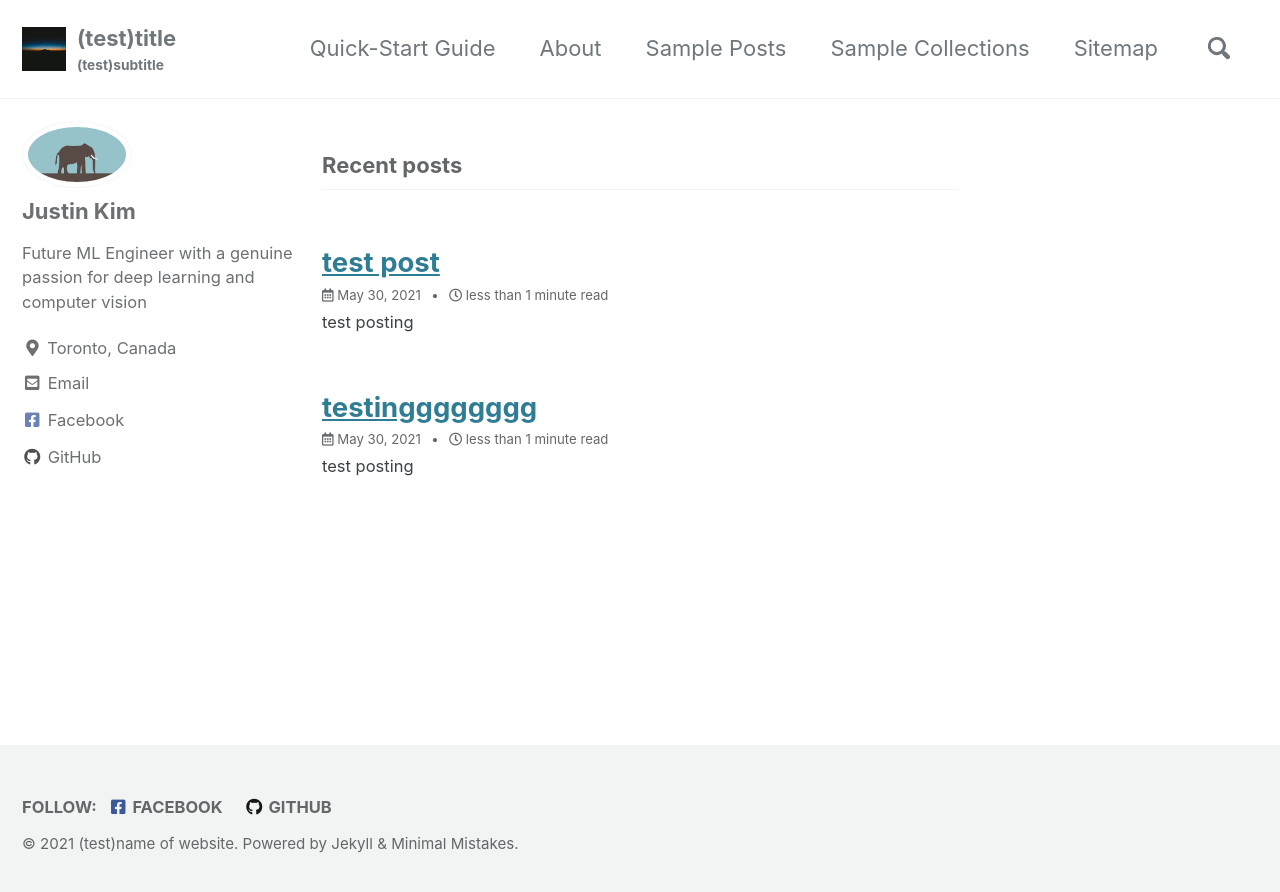
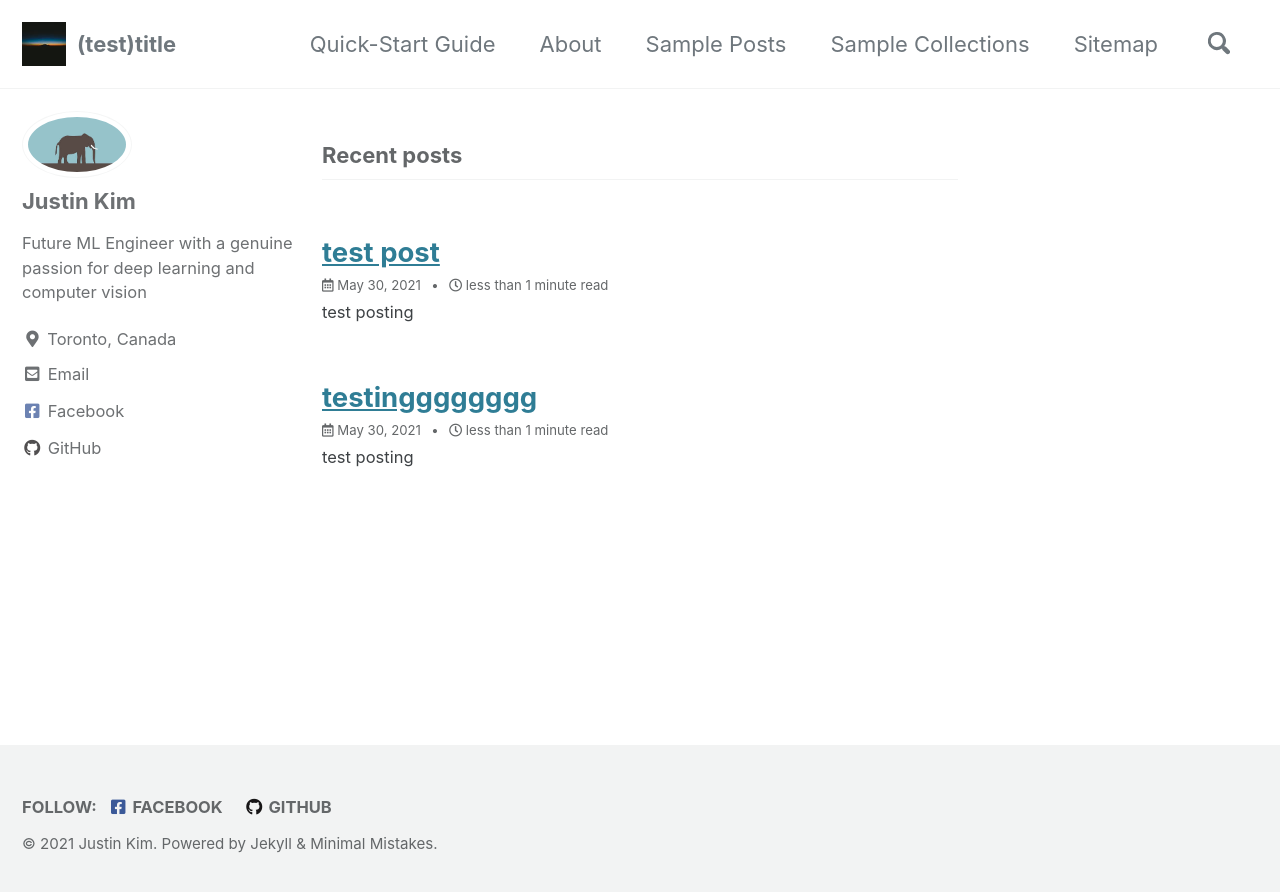
Before and after one commit to ijjustinKim/ijjustinKim.github.io, a Jekyll site: the page built from index.html, in a window 1280 px wide. Shown: the top 892 px of the page. Built offline with Jekyll 4.4.1, drawn with Linux system fonts in a browser that asks for light colours; cached includes are drawn as plain includes; the list of posts is cut into pages by our own code.

Commit message:
config setting

```diff
--- a/_config.yml
+++ b/_config.yml
@@ -18,8 +18,8 @@
 locale                   : "en"
 title                    : "(test)title"
 title_separator          : "-"
-subtitle                 : "(test)subtitle" # site tagline that appears below site title in masthead
-name                     : "(test)name of website"
+subtitle                 : # site tagline that appears below site title in masthead
+name                     : "Justin Kim"
 description              : "(test)description" ####### used for search engine optimizationi
 url                      : "https://ijjustinKim.github.io" # the base hostname & protocol for your site e.g. "https://mmistakes.github.io"
 baseurl                  : # the subpath of your site, e.g. "/blog"
@@ -90,7 +90,6 @@
   google:
     tracking_id          :
     anonymize_ip         : # true, false (default)
-
 
 # Site Author
 author:
```
